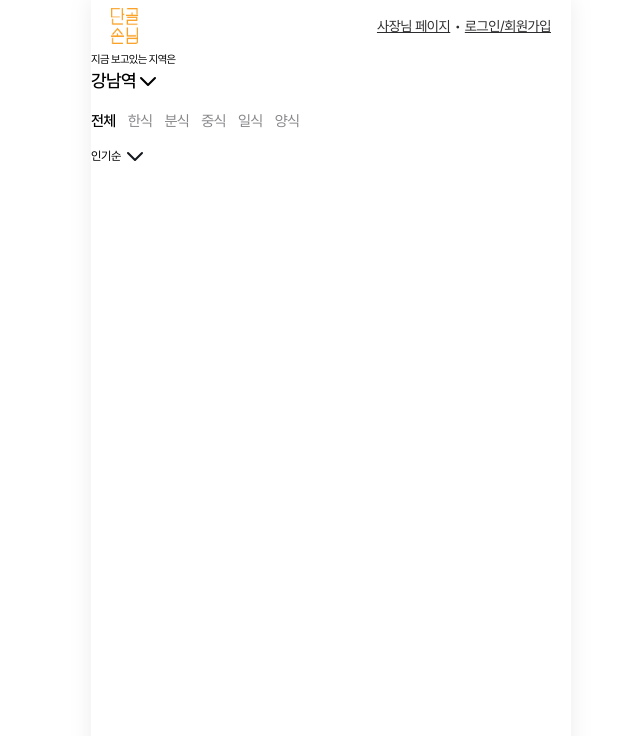
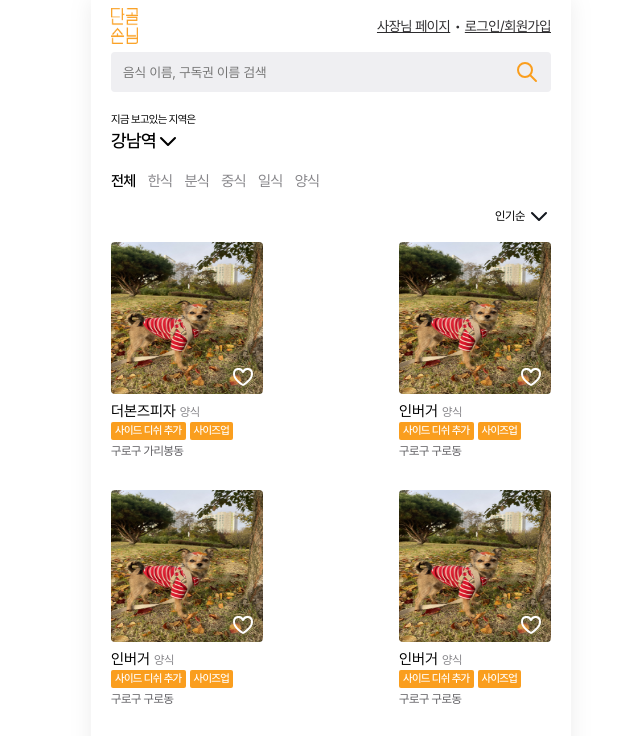
Before and after one commit to jaemisam-a/dangol-sonnim-frontend, a Next.js app: page /customer in a window 1280 px wide. Shown: the top 736 px of the page, without its empty margins (309-949 px from the left). Built offline with nearby package versions, Linux system fonts and the light colour scheme.

Commit message:
메인페이지 결합 (#76)
* 메인페이지 결합

* 검색바 너비 수정

* 사용하지 않는 storethumbnail 파일 삭제

```diff
--- a/pages/customer/index.tsx
+++ b/pages/customer/index.tsx
@@ -1,16 +1,120 @@
 import React from "react";
+import { css } from "@emotion/react";
 
 import Layout from "customer/components/common/layout";
 import Location from "customer/components/main/Location";
 import Sort from "customer/components/main/Sort";
 import Category from "customer/components/main/Category";
+import SearchBar from "customer/components/search/SearchBar";
+import StoreThumbnailList from "customer/components/storeThumbnail/list";
+
+const MOCK_STORE = [
+  {
+    id: "1",
+    store: "더본즈피자",
+    category: "양식",
+    tags: ["사이드 디쉬 추가", "사이즈업"],
+    location: "구로구 가리봉동",
+    img: "/images/dummy/cheetah.jpg",
+  },
+  {
+    id: "2",
+    store: "인버거",
+    category: "양식",
+    tags: ["사이드 디쉬 추가", "사이즈업"],
+    location: "구로구 구로동",
+    img: "/images/dummy/cheetah.jpg",
+  },
+  {
+    id: "3",
+    store: "인버거",
+    category: "양식",
+    tags: ["사이드 디쉬 추가", "사이즈업"],
+    location: "구로구 구로동",
+    img: "/images/dummy/cheetah.jpg",
+  },
+  {
+    id: "4",
+    store: "인버거",
+    category: "양식",
+    tags: ["사이드 디쉬 추가", "사이즈업"],
+    location: "구로구 구로동",
+    img: "/images/dummy/cheetah.jpg",
+  },
+  {
+    id: "5",
+    store: "인버거",
+    category: "양식",
+    tags: ["사이드 디쉬 추가", "사이즈업"],
+    location: "구로구 구로동",
+    img: "/images/dummy/cheetah.jpg",
+  },
+  {
+    id: "6",
+    store: "인버거",
+    category: "양식",
+    tags: ["사이드 디쉬 추가", "사이즈업"],
+    location: "구로구 구로동",
+    img: "/images/dummy/cheetah.jpg",
+  },
+  {
+    id: "7",
+    store: "인버거",
+    category: "양식",
+    tags: ["사이드 디쉬 추가", "사이즈업"],
+    location: "구로구 구로동",
+    img: "/images/dummy/cheetah.jpg",
+  },
+  {
+    id: "8",
+    store: "인버거",
+    category: "양식",
+    tags: ["사이드 디쉬 추가", "사이즈업"],
+    location: "구로구 구로동",
+    img: "/images/dummy/cheetah.jpg",
+  },
+];
+
+const searchBar = css`
+  display: flex;
+  justify-content: center;
+  margin-bottom: 1.25rem;
+  padding: 0 1.25rem;
+`;
+
+const location = css`
+  margin-bottom: 1rem;
+  padding: 0 1.25rem;
+`;
+
+const category = css`
+  padding: 0 1.25rem;
+`;
+
+const sort = css`
+  display: flex;
+  flex-direction: column;
+  align-items: flex-end;
+  margin-bottom: 0.875rem;
+  padding: 0 1.25rem;
+`;
 
 const Customer = () => {
   return (
     <Layout title="단골손님">
-      <Location />
-      <Category />
-      <Sort />
+      <div css={searchBar}>
+        <SearchBar />
+      </div>
+      <div css={location}>
+        <Location />
+      </div>
+      <div css={category}>
+        <Category />
+      </div>
+      <section css={sort}>
+        <Sort />
+      </section>
+      <StoreThumbnailList contents={MOCK_STORE} />
     </Layout>
   );
 };
--- a/src/customer/components/common/bottomsheet/index.tsx
+++ b/src/customer/components/common/bottomsheet/index.tsx
@@ -17,25 +17,47 @@ type BottomSheetProps = {
 const fadeIn = keyframes`
   from {
     opacity: 0;
+    z-index: 0;
   }
 
   to {
     opacity: 0.6;
+    z-index: 2;
   }
 `;
 
 const fadeOut = keyframes`
   from {
     opacity: 0.6;
+    z-index: 2;
   }
 
   to {
     opacity: 0;
+    z-index: 0;
   }
 `;
 
-const wrapper = (open: boolean) => css`
+const outerWrapper = (open: boolean) => css`
   animation: ${open ? fadeIn : fadeOut} 0.3s ease;
+  position: absolute;
+  top: 0;
+  left: 0;
+  width: 100vw;
+  height: 100vh;
+`;
+
+const wrapper = css`
+  position: fixed;
+  top: 0;
+  bottom: 0;
+  left: 0;
+  right: 0;
+  margin: auto;
+  width: 100%;
+  max-width: 480px;
+  height: 100%;
+  z-index: 2;
 `;
 
 const outerArea = css`
@@ -95,8 +117,8 @@ const BottomSheet = (props: BottomSheetProps) => {
   if (!isVisible) return null;
 
   return (
-    <>
-      <div css={wrapper(props.open)}>
+    <div css={outerWrapper(props.open)}>
+      <div css={wrapper}>
         <div css={outerArea} onClick={offBottomSheet} />
         <div css={bottomSheetWrapper(props.height)}>
           <div css={titleSection}>
@@ -121,7 +143,7 @@ const BottomSheet = (props: BottomSheetProps) => {
           {props.component}
         </div>
       </div>
-    </>
+    </div>
   );
 };
 
--- a/src/customer/components/common/layout/Header.tsx
+++ b/src/customer/components/common/layout/Header.tsx
@@ -18,6 +18,7 @@ const wrapper = (pathname: string) => css`
   height: 3.25rem;
   background-color: ${Colors.white};
   border: ${pathname !== "/customer" && `1px solid ${Colors.neutral20}`};
+  z-index: 1;
 `;
 
 const innerWrapper = (pathname: string) => css`
--- a/src/customer/components/search/SearchBar.tsx
+++ b/src/customer/components/search/SearchBar.tsx
@@ -7,13 +7,13 @@ import { useRouter } from "next/router";
 
 const inputWrapper = css`
   position: relative;
-  width: fit-content;
+  width: 100%;
 `;
 
 const input = css`
   background-color: ${Colors.neutral20};
   border-radius: 4px;
-  width: 20rem;
+  width: 100%;
   height: 2.5rem;
   padding: 0.5rem 3.25rem 0.5rem 0.75rem;
   border: 0;
--- a/src/customer/components/StoreThumbnail.tsx
+++ b/src/customer/components/storeThumbnail/index.tsx
@@ -6,8 +6,7 @@ import { Colors, Texts } from "styles/common";
 import Tag from "customer/components/common/Tag";
 import Pick from "public/icons/Pick";
 
-type ThumbnailProps = {
-  content: {
+export type ThumbnailData = {
   id: string;
   store: string;
   category: string;
@@ -15,6 +14,9 @@ type ThumbnailProps = {
   location: string;
   img: string;
 };
+
+type ThumbnailProps = {
+  content: ThumbnailData;
 };
 
 const StoreThumbnail = ({ content }: ThumbnailProps) => {
@@ -68,7 +70,7 @@ const StoreThumbnail = ({ content }: ThumbnailProps) => {
 
   const onPickClick = () => {
     setIsPick((prev) => !prev);
-    // Todo : 찜한 가게 저장
+    // TODO : 찜한 가게 저장
   };
   return (
     <>
--- /dev/null
+++ b/src/customer/components/storeThumbnail/list.tsx
@@ -0,0 +1,29 @@
+import React from "react";
+import { css } from "@emotion/react";
+
+import { ThumbnailData } from "customer/components/storeThumbnail";
+import StoreThumbnail from "customer/components/storeThumbnail";
+
+type StoreThumbnailListProps = {
+  contents: ThumbnailData[];
+};
+
+const wrapper = css`
+  display: flex;
+  flex-wrap: wrap;
+  justify-content: space-between;
+  padding: 0 1.25rem 6rem 1.25rem;
+  gap: 1.875rem;
+`;
+
+const StoreThumbnailList = (props: StoreThumbnailListProps) => {
+  return (
+    <div css={wrapper}>
+      {props.contents.map((content) => (
+        <StoreThumbnail content={content} key={content.id} />
+      ))}
+    </div>
+  );
+};
+
+export default StoreThumbnailList;
```
Also changed, not shown: pages/test/index.tsx (+1 -1 lines). Lines whose indentation alone changed are shown as unchanged.
